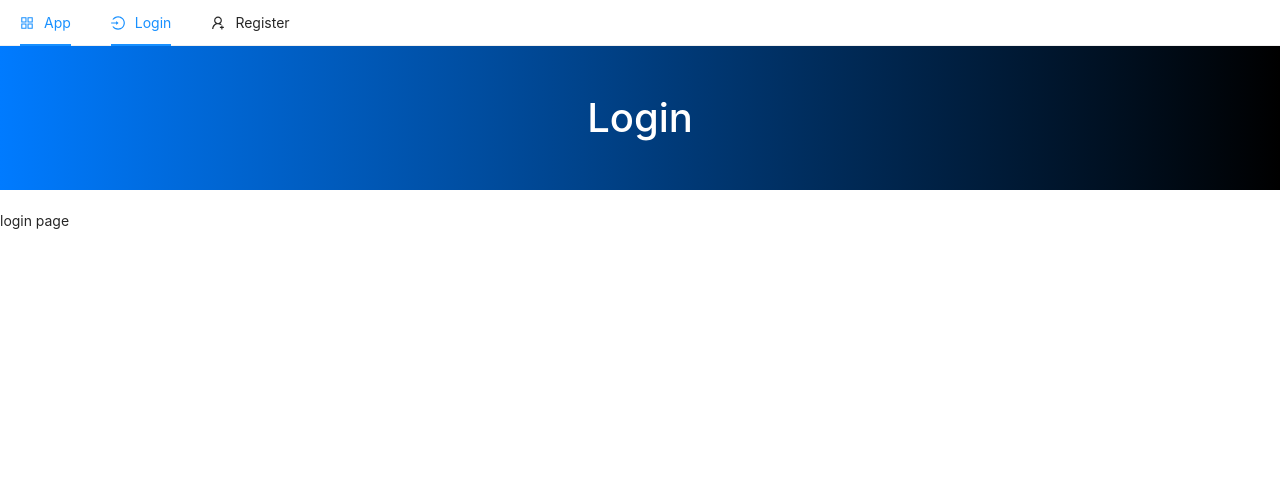
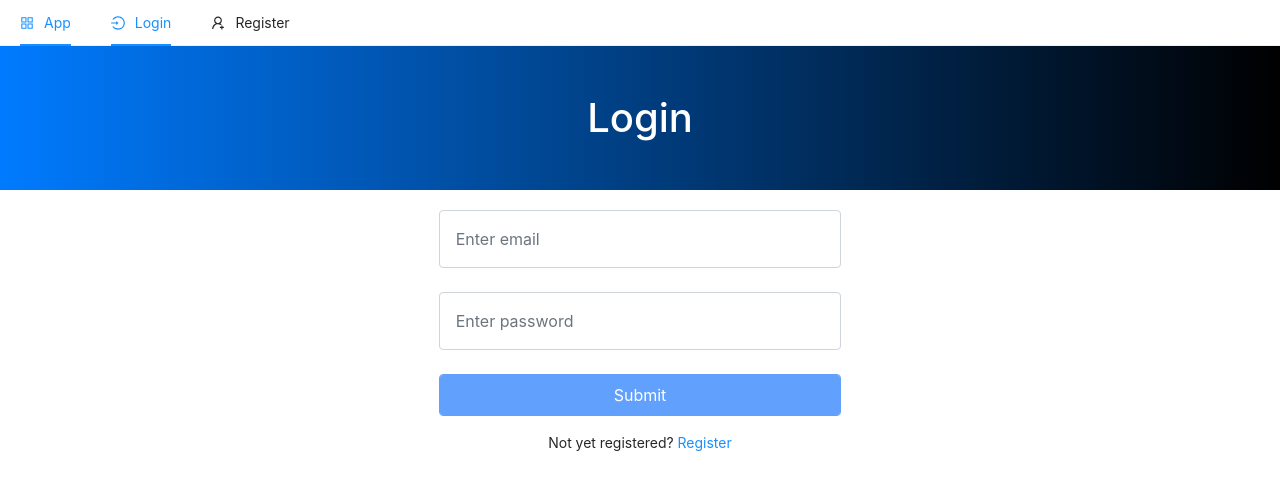
Before and after one commit to trinhaidang/edemy-client, a Next.js app: page /login in a window 1280 px wide. Shown: the top 490 px of the page. Built offline with nearby package versions, Linux system fonts and the light colour scheme.

Commit message:
5 - login

```diff
--- a/pages/login.js
+++ b/pages/login.js
@@ -1,8 +1,68 @@
+import { useState } from "react";
+import axios from "axios";
+import { toast } from "react-toastify";
+import { SyncOutlined } from "@ant-design/icons";
+import Link from "next/link";
+
+
 const Login = () => {
+
+    const [email, setEmail] = useState("");
+    const [password, SetPassword] = useState("");
+    const [loading, setLoading] = useState(false);
+
+    const handleSubmit = async (e) => {
+        e.preventDefault();
+        // console.table({ name, email, password });
+        try {
+            setLoading(true);
+            const { data } = await axios.post(`/api/login`, {
+                email, password
+            });
+            console.log("LOGIN RESPONSE: ", data);
+            setLoading(false);
+        } catch (error) {
+            toast.error(error.response.data);
+            setLoading(false);
+        }
+    }
+
     return (
         <>
             <h1 className="jumbotron text-center bg-primary square">Login</h1>
-            <p>login page</p>
+            <div className="container col-md-4 offset-md-4 pb-5">
+                <form onSubmit={handleSubmit}>
+                    <input
+                        type="email"
+                        className="form-control mb-4 p-3"
+                        value={email}
+                        onChange={(e) => setEmail(e.target.value)}
+                        placeholder="Enter email"
+                        required
+                    />
+                    <input
+                        type="password"
+                        className="form-control mb-4 p-3"
+                        value={password}
+                        onChange={(e) => SetPassword(e.target.value)}
+                        placeholder="Enter password"
+                        required
+                    />
+                    <button
+                        type="submit"
+                        className="form-control btn btn-block btn-primary p-2"
+                        disabled={!email || !password || loading}
+                    >
+                        {loading ? <SyncOutlined spin /> : "Submit"}
+                    </button>
+                </form>
+                <p className="text-center p-3">
+                    Not yet registered?{" "}
+                    <Link href="/register">
+                        <a>Register</a>
+                    </Link>
+                </p>
+            </div>
         </>
     )
 }
```
